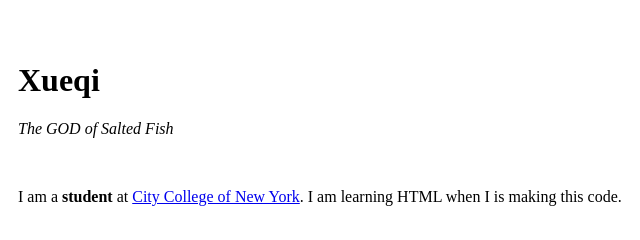
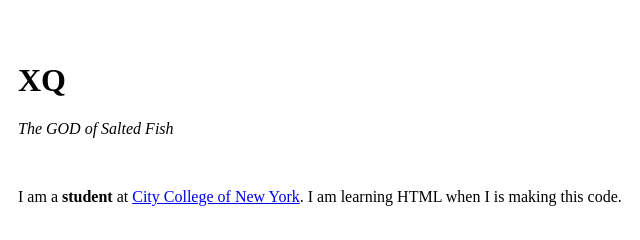
Before and after one commit to xqcxqc/cv, a plain HTML site: page index.html in a window 1280 px wide. Shown: the top 240 px of the page, 233-873 px from the left. Drawn offline with Linux system fonts and the light colour scheme.

Commit message:
Update index.html

```diff
--- a/index.html
+++ b/index.html
@@ -3,7 +3,7 @@
 
 <head>
   <meta charset="utf-8">
-  <title> 😘 Xueqi's First Website </title>
+  <title> 😘 XQ's First Website </title>
 </head>
 
 <body>
@@ -11,7 +11,7 @@
     <tr>
       <td><img src="Salted Fish.jpg" alt="salted fish" width="200" height="200"></td>
       <td>
-        <h1>Xueqi</h1>
+        <h1>XQ</h1>
         <p><em>
             The GOD of Salted Fish </em>
         </p> <!--  This is the paragraph element-->
```
